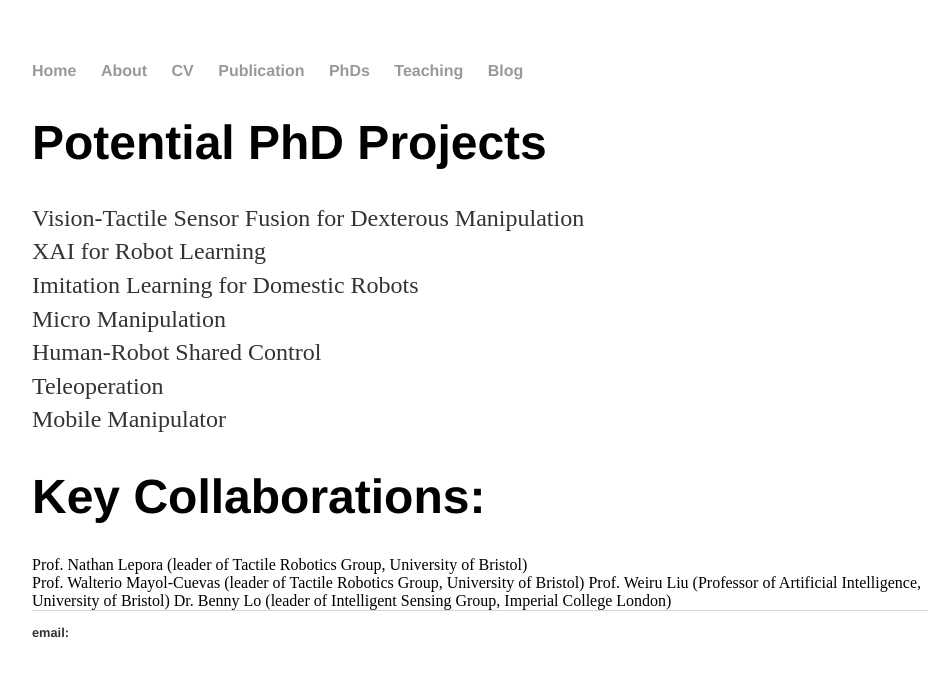
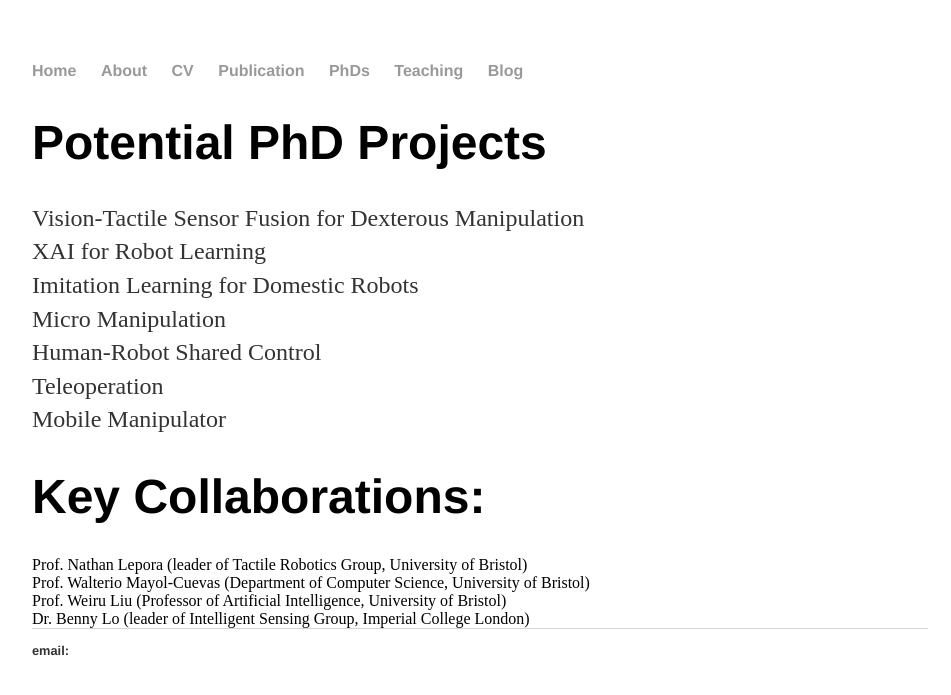
Before and after one commit to ImperialDanDan/ImperialDanDan.github.io, a Jekyll site: the page built from PhDs/index.html, in a window 1280 px wide. Shown: the top 695 px of the page, without its empty margins (160-1111 px from the left). Built offline with Jekyll 4.4.1, drawn with Linux system fonts in a browser that asks for light colours; Markdown is read by kramdown in place of the engine named in the settings.

Commit message:
Update index.html

```diff
--- a/PhDs/index.html
+++ b/PhDs/index.html
@@ -17,8 +17,8 @@ title: About PhD Positions
 
 <h1>Key Collaborations: </h1>
 Prof. Nathan Lepora (leader of Tactile Robotics Group, University of Bristol)  <br>
-Prof. Walterio Mayol-Cuevas (leader of Tactile Robotics Group, University of Bristol)
-Prof. Weiru Liu (Professor of Artificial Intelligence, University of Bristol)
-Dr. Benny Lo (leader of Intelligent Sensing Group, Imperial College London)
+Prof. Walterio Mayol-Cuevas (Department of Computer Science, University of Bristol)  <br>
+Prof. Weiru Liu (Professor of Artificial Intelligence, University of Bristol) <br>
+Dr. Benny Lo (leader of Intelligent Sensing Group, Imperial College London) <br>
 
 		</div>
```
